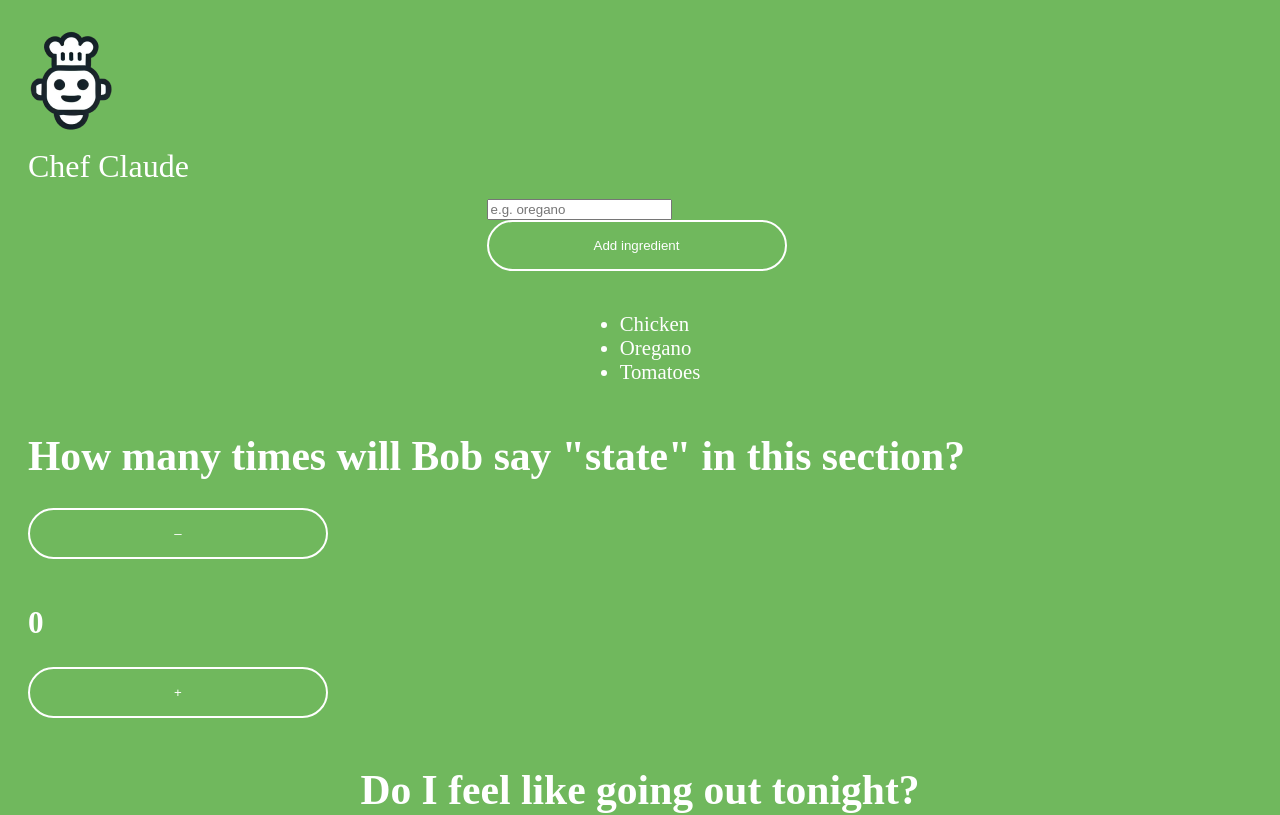
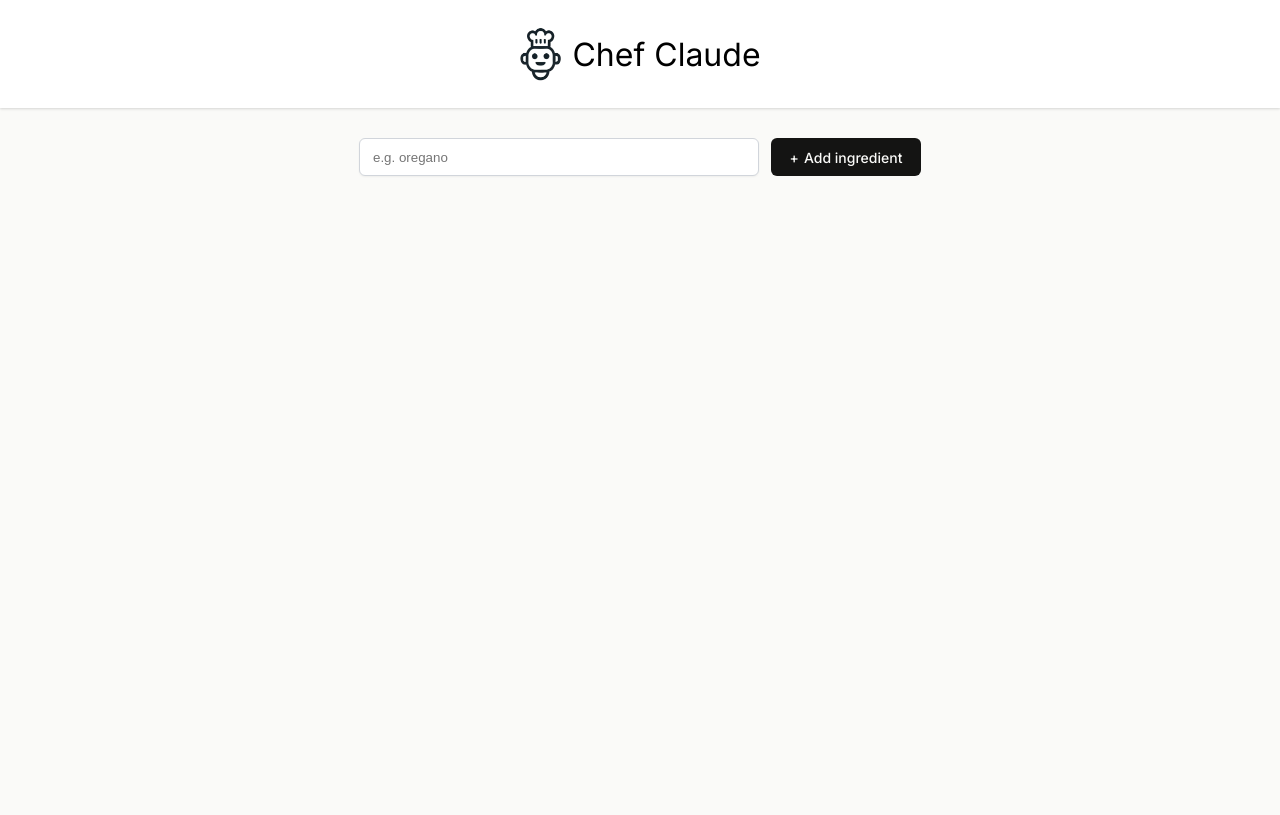
Before and after one commit to AshfakAhmath/chef-claude, a React (Vite) app: page / in a window 1280 px wide. Shown: the top 815 px of the page. Built offline with nearby package versions, Linux system fonts and the light colour scheme.

Commit message:
fix: update Main component to use state for ingredients and adjust CSS comments

```diff
--- a/src/App.jsx
+++ b/src/App.jsx
@@ -7,7 +7,7 @@ function App() {
     <>
     <Header />
     <Main />
-    <Practice />
+    {/* <Practice /> */}
     </>
   )
 }
--- a/src/Components/Main.jsx
+++ b/src/Components/Main.jsx
@@ -1,5 +1,8 @@
+import React from "react";
+
 function Main() {
-  const ingredients = ["Chicken", "Oregano", "Tomatoes"];
+
+  const [ingredients, setIngredients] = React.useState([]);
   const listIngrediants = ingredients.map((E) => {
     return <li>{E}</li>;
   });
@@ -8,8 +11,8 @@ function Main() {
     event.preventDefault();
     const formData = new FormData(event.currentTarget);
     const newIngredient = formData.get("ingredient");
-    ingredients.push(newIngredient);
-    console.log(ingredients);
+    setIngredients(prevIngredient => [...prevIngredient, newIngredient])
+
   }
   return (
     <main>
```
Also changed, not shown: src/index.css (+4 -4 lines).
